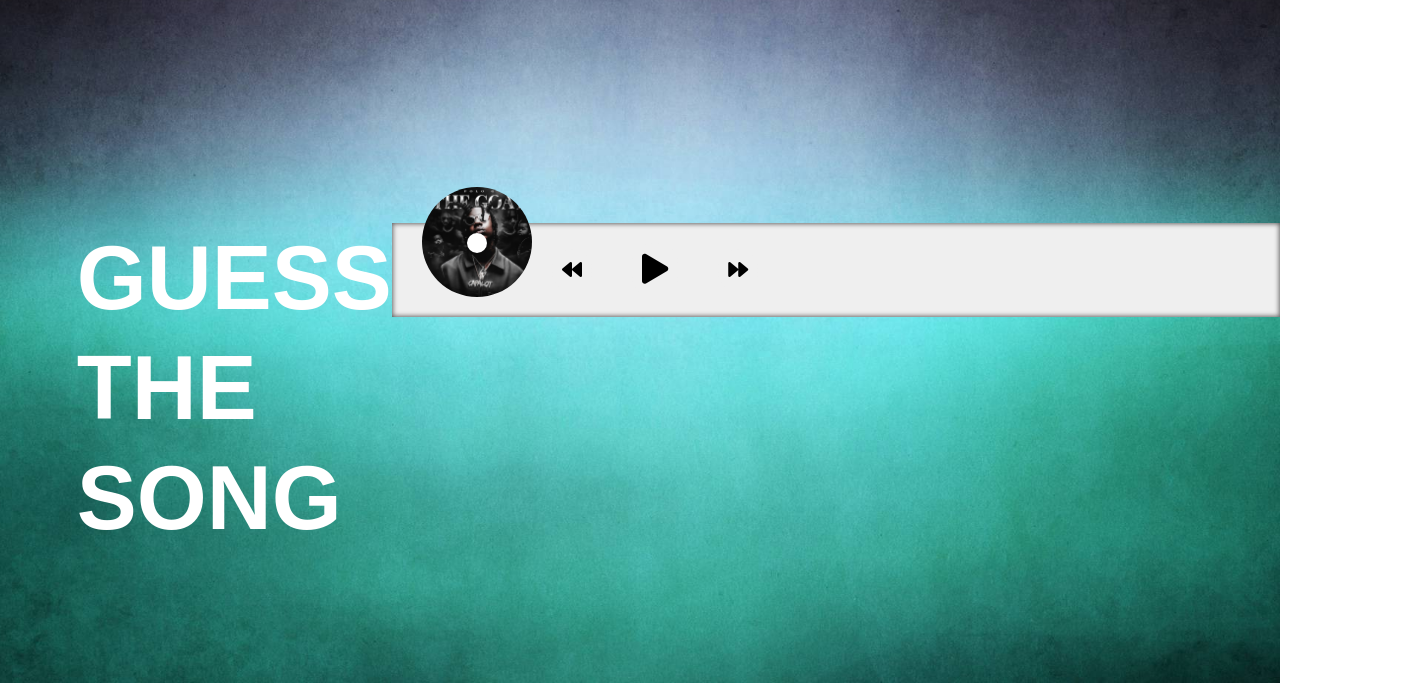
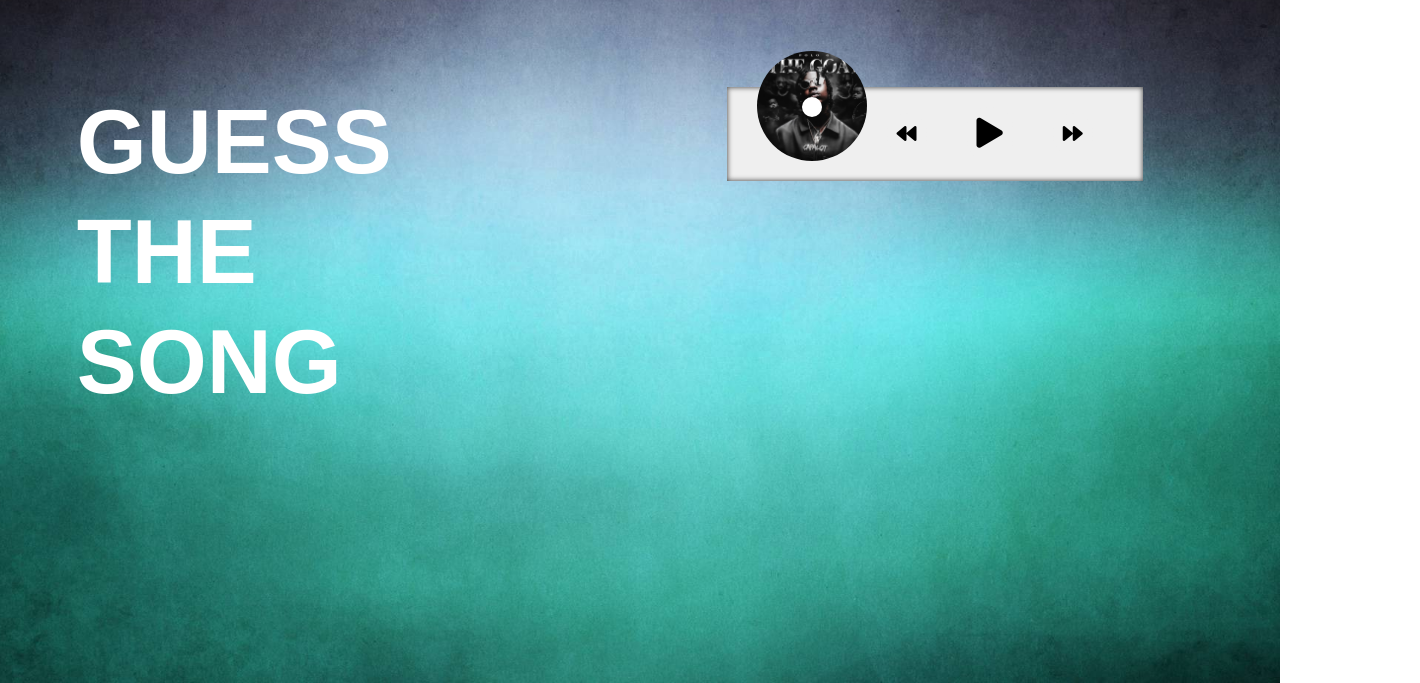
Before and after one commit to SimonS54/CodeWeekNEW, a plain HTML site: page Website/index.html in a window 1280 px wide. Shown: the part 117-800 px from the top of the page, 1420 px wide, since content can reach past the window. Drawn offline with Linux system fonts and the light colour scheme.

Commit message:
Save changes before diego

```diff
--- a/Website/style.css
+++ b/Website/style.css
@@ -20,6 +20,7 @@
     display: flex;
     align-items: center;
     justify-content: space-between;
+
 }
 
 .logo{
@@ -42,7 +43,7 @@
 .content{
     width: 100%;
     position: absolute;
-    top: 30%;
+    top: 13%;
 }
 
 .left-col{
@@ -84,7 +85,10 @@
     position: relative;
     margin: 100px 0;
     z-index: 10;
+    width: 356px;
+    margin-left: 650px;
   }
+
 
   .img-container {
     position: relative;
@@ -168,7 +172,7 @@
     position: absolute;
     top: 0;
     left: 20px;
-    width: calc(100% - 40px);
+    width: calc(100% - 200px);
     padding: 10px 10px 10px 150px;
     opacity: 0;
     transform: translateY(0%);
```
Also changed, not shown: Website/index.html (+0 -1 lines).
